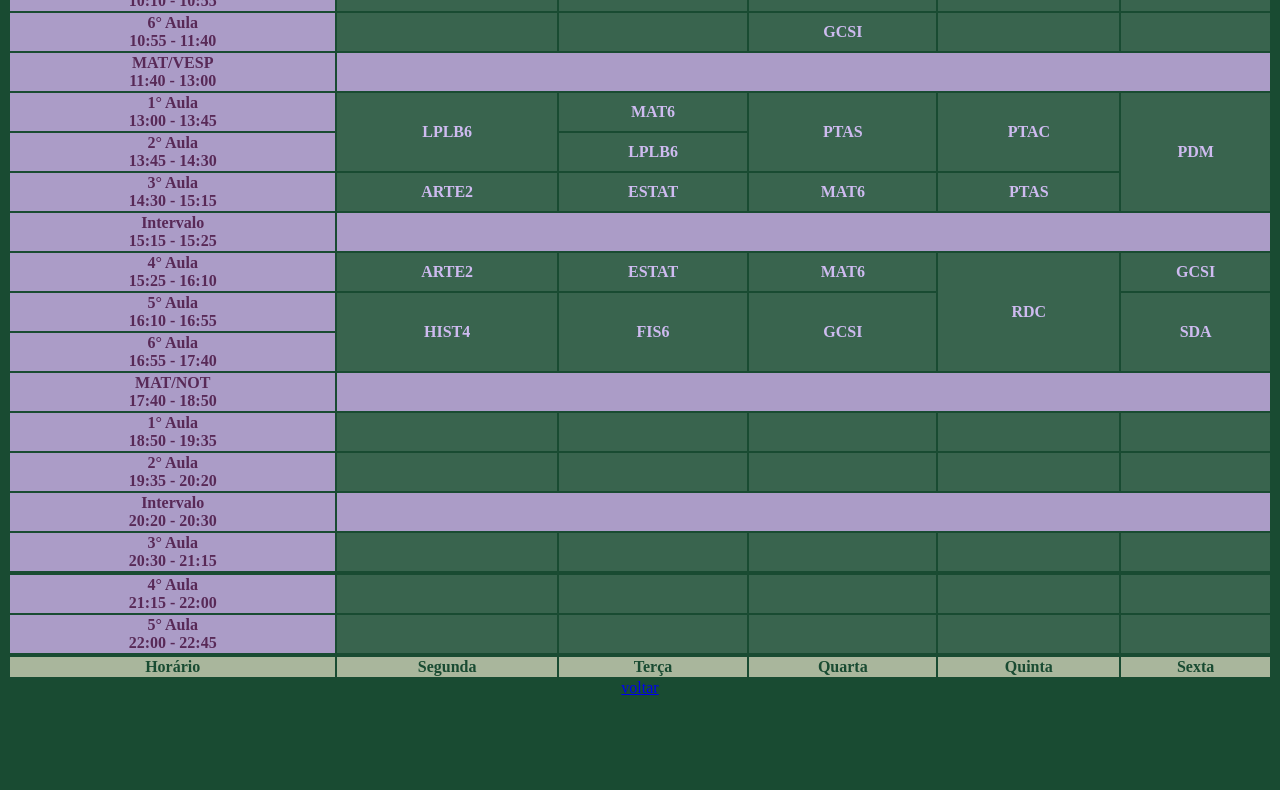
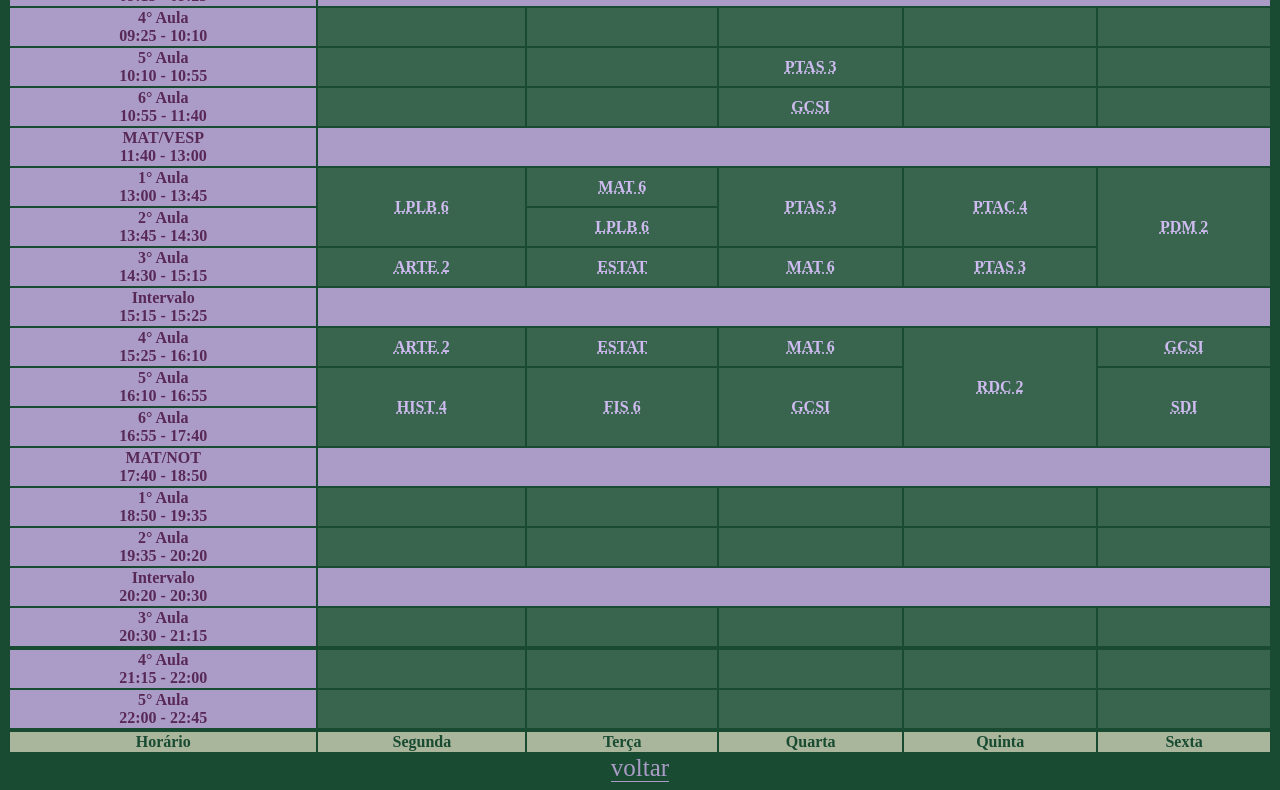
Before and after one commit to MaryaLauraRS/meus-horarios, a website: page horarioAula.html in a window 1280 px wide. Shown: the part 331-1121 px from the top of the page. Before the commit the page ends 1036 px from the top, so only its background shows below. Drawn offline with Linux system fonts and the light colour scheme.

Commit message:
Update horarioAula.html

```diff
--- a/horarioAula.html
+++ b/horarioAula.html
@@ -14,7 +14,8 @@
 
 <body class="fullscreen">
     <div class="home">
-        <h1>Horário de Aula</h1>
+        <h1 class="a2" >Horário de Aula</h1>
+        <br/>
         <table>
             <tr>
                 <th colspan="1" class="th1">Horário</th>
@@ -63,7 +64,7 @@
                 <th class="th2"> 5° Aula <br/> 10:10 - 10:55</th>
                 <th colspan="1" class="th3"></th>
                 <th colspan="1" class="th3"></th>
-                <th colspan="1" class="th3">PTAS</th>
+                <th colspan="1" class="th3"><abbr title="PROGRAMAÇÃO E TECNOLOGIAS PARA APLICAÇÕE SERVIDORES 3 - EAD">PTAS 3</abbr></th>
                 <th colspan="1" class="th3"></th>
                 <th colspan="1" class="th3"></th>
             </tr>
@@ -71,7 +72,7 @@
                 <th class="th2"> 6° Aula <br/> 10:55 - 11:40</th>
                 <th colspan="1" class="th3"></th>
                 <th colspan="1" class="th3"></th>
-                <th colspan="1" class="th3">GCSI</th>
+                <th colspan="1" class="th3"><abbr title="GERÊNCIA E CONFIGURAÇÕES DE SERVIÇOS DE INTERNET - EAD">GCSI</abbr></th>
                 <th colspan="1" class="th3"></th>
                 <th colspan="1" class="th3"></th>
             </tr>
@@ -81,22 +82,25 @@
             </tr>
             <tr>
                 <th class="th2"> 1° Aula <br/> 13:00 - 13:45</th>
-                <th colspan="1" rowspan="2"class="th3">LPLB6</th>
-                <th colspan="1" rowspan="1" class="th3">MAT6</th>
-                <th colspan="1" rowspan="2" class="th3">PTAS</th>
-                <th colspan="1" rowspan="2" class="th3">PTAC</th>
-                <th colspan="1" rowspan="3" class="th3">PDM</th>
+                <th colspan="1" rowspan="2"class="th3"><abbr title="LÍNGUA PORTUGUESA E LITERATURA BRASILEIRA 6 - UF SALA 06">LPLB 6</abbr></th>
+                <th colspan="1" rowspan="1" class="th3"><abbr title="MATEMÁTICA 6 - UF SALA 06 ">MAT 6</abbr></th>
+                <th colspan="1" rowspan="2" class="th3"><abbr title="PROGRAMAÇÃO E TECNOLOGIAS PARA
+APLICAÇÕES SERVIDOR 3 - UF LAB 02">PTAS 3</abbr></th>
+                <th colspan="1" rowspan="2" class="th3"><abbr title="PROGRAMAÇÃO E TECNOLOGIAS PARA
+APLICAÇÕES CLIENTE 4 - UF LAB 02">PTAC 4</abbr></th>
+                <th colspan="1" rowspan="3" class="th3"><abbr title="PROGRAMAÇÃO PARA DISPOSITIVOS MÓVEIS 2 - UF LAB 02">PDM 2</abbr></th>
             </tr>
             <tr>
                 <th class="th2"> 2° Aula <br/> 13:45 - 14:30</th>
-                <th colspan="1" rowspan="1" class="th3">LPLB6</th>
+                <th colspan="1" rowspan="1" class="th3"><abbr title="LÍNGUA PORTUGUESA E LITERATURA BRASILEIRA 6 - UF SALA 06">LPLB 6</abbr></th>
             </tr>
             <tr>
                 <th class="th2"> 3° Aula <br/> 14:30 - 15:15</th>
-                <th colspan="1" rowspan="1" class="th3">ARTE2</th>
-                <th colspan="1" rowspan="1" class="th3">ESTAT</th>
-                <th colspan="1" rowspan="1" class="th3">MAT6</th>
-                <th colspan="1" rowspan="1" class="th3">PTAS</th>
+                <th colspan="1" rowspan="1" class="th3"> <abbr title="UF SALA 06"> ARTE 2</abbr></th>
+                <th colspan="1" rowspan="1" class="th3"><abbr title="ESTATÍSTICA - UF SALA 06">ESTAT</abbr></th>
+                <th colspan="1" rowspan="1" class="th3"><abbr title="MATEMÁTICA 6 - UF SALA 06">MAT 6</abbr></th>
+                <th colspan="1" rowspan="1" class="th3"><abbr title="PROGRAMAÇÃO E TECNOLOGIAS PARA
+APLICAÇÕES SERVIDOR 3 - UF LAB 02">PTAS 3</abbr></th>
             </tr>
             <tr>
                 <th class="th2"> Intervalo <br/> 15:15 - 15:25</th>
@@ -104,19 +108,19 @@
             </tr>
             <tr>
                 <th class="th2"> 4° Aula <br/> 15:25 - 16:10</th>
-                <th colspan="1" rowspan="1" class="th3">ARTE2</th>
-                <th colspan="1" rowspan="1" class="th3">ESTAT
+                <th colspan="1" rowspan="1" class="th3"><abbr title="UF SALA 06">ARTE 2</abbr></th>
+                <th colspan="1" rowspan="1" class="th3"><abbr title="ESTATÍSTICA - UF SALA 06 ">ESTAT</abbr>
 				</th>
-                <th colspan="1" rowspan="1" class="th3">	MAT6</th>
-                <th colspan="1" rowspan="3" class="th3">RDC</th>
-                <th colspan="1" rowspan="1" class="th3">GCSI</th>
+                <th colspan="1" rowspan="1" class="th3"><abbr title="MATEMÁTICA 6 - UF SALA 06">MAT 6</abbr></th>
+                <th colspan="1" rowspan="3" class="th3"><abbr title="REDES DE COMPUTADORES 2 - UF LAB 02">RDC 2 </abbr> </th>
+                <th colspan="1" rowspan="1" class="th3"><abbr title="GERÊNCIA E CONFIGURAÇÕES DE SERVIÇOS DE INTERNET - UF LAB 02">GCSI</abbr></th>
             </tr>
             <tr>
                 <th class="th2"> 5° Aula <br/> 16:10 - 16:55</th>
-                <th colspan="1" rowspan="2" class="th3">HIST4</th>
-                <th colspan="1" rowspan="2" class="th3">FIS6</th>
-                <th colspan="1" rowspan="2" class="th3">GCSI</th>
-                <th colspan="1" rowspan="2" class="th3">SDA</th>
+                <th colspan="1" rowspan="2" class="th3"><abbr title="HISTÓRIA 4 - UF SALA 06">HIST 4</abbr></th>
+                <th colspan="1" rowspan="2" class="th3"><abbr title="FÍSICA 6 - UF SALA 06">FIS 6</abbr></th>
+                <th colspan="1" rowspan="2" class="th3"><abbr title="GERÊNCIA E CONFIGURAÇÕES DE SERVIÇOS DE INTERNET - UF LAB 02">GCSI</abbr></th>
+                <th colspan="1" rowspan="2" class="th3"><abbr title="SEGURANÇA DA INFORMAÇÃO - UF LAB 02">SDI</abbr></th>
             </tr>
             <tr>
                 <th class="th2"> 6° Aula <br/> 16:55 - 17:40</th>
@@ -180,7 +184,7 @@
                 <th colspan="1" rowspan="1" class="th1">Sexta</th>
             </tr>
         </table>
-        <a href="./index.html">voltar</a>
+        <a href="./index.html" class="a">voltar</a>
     </div>
 
 </body>
```
